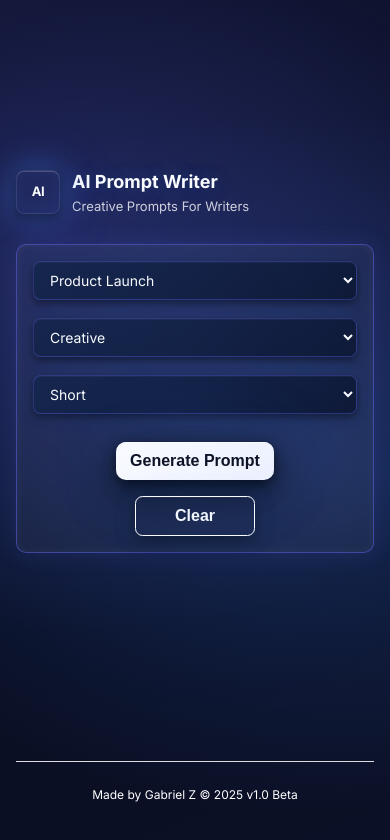
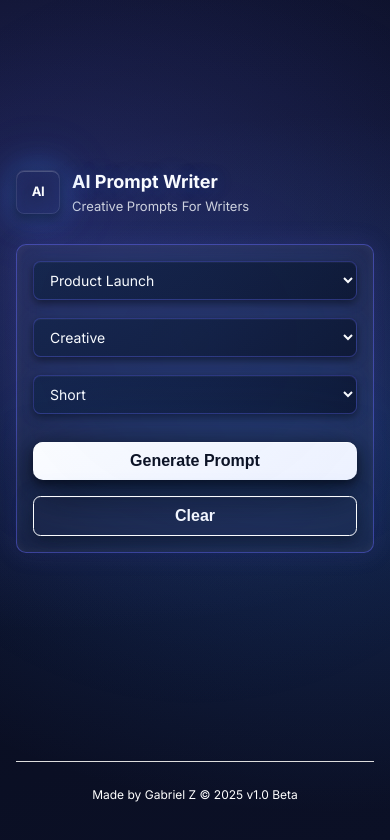
Before and after one commit to gabezigo/AiPromptGenerator, a React (Create React App) app: page / in a window 390 px wide. Shown: the top 840 px of the page. Built offline with nearby package versions, Linux system fonts and the light colour scheme; the HTML template or start-up script is replaced by a standard one.

Commit message:
upadting button

```diff
--- a/src/index.css
+++ b/src/index.css
@@ -409,7 +409,7 @@ body::after {
  .controls, .actions {
   flex-direction: column;
  }
- .actions buttons {
+ .actions button {
   width: 100%;
  }
 }
```
